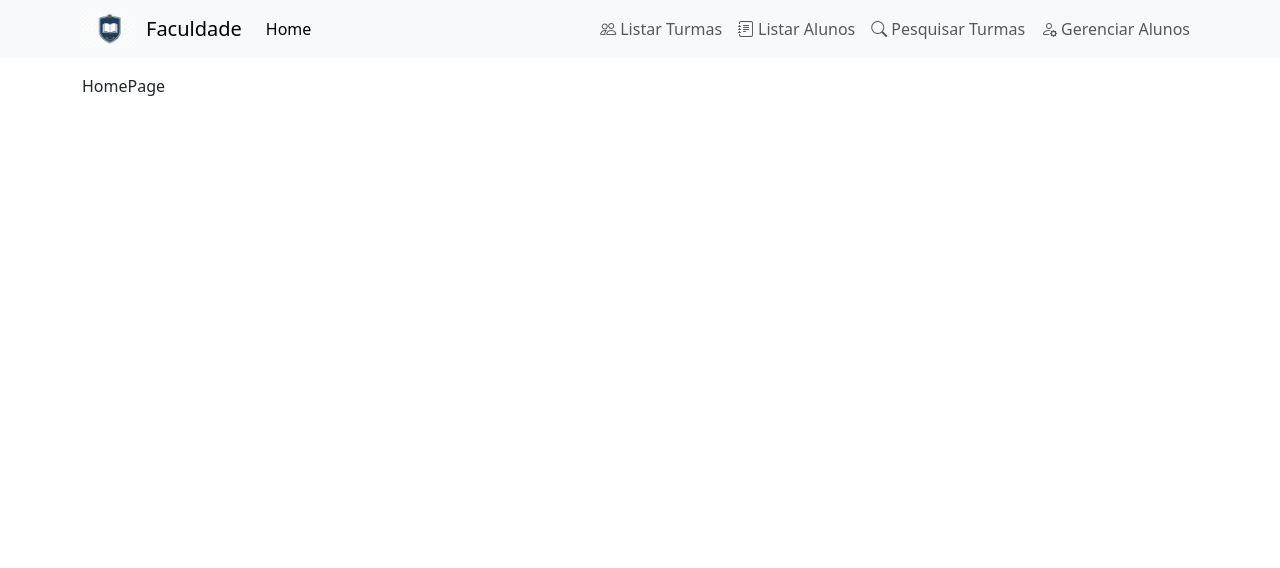
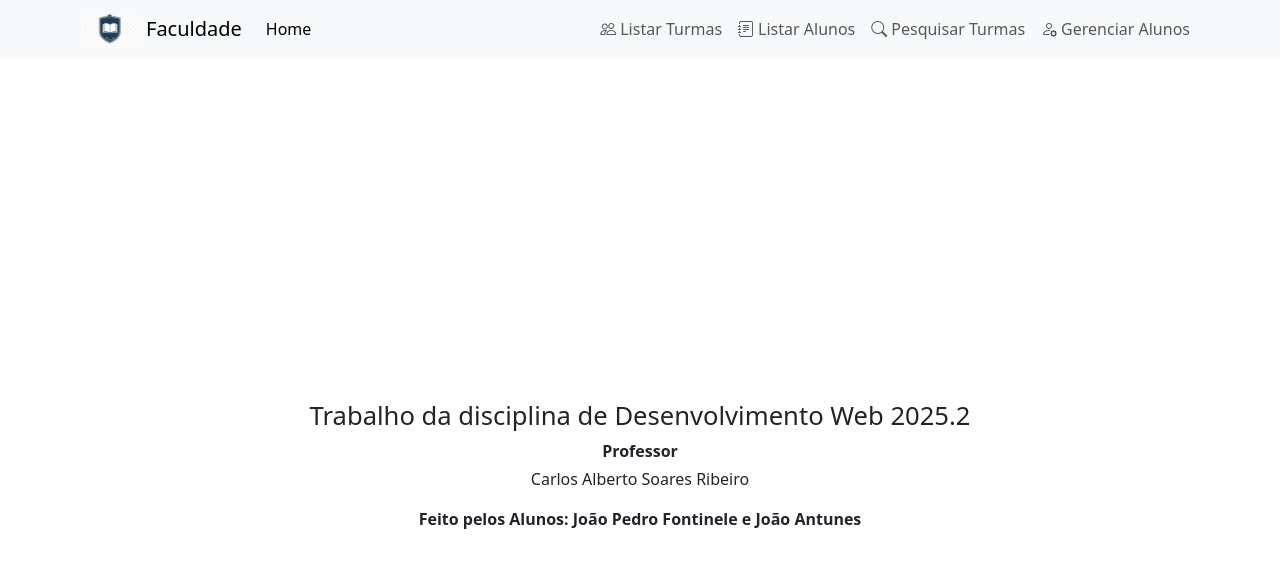
Before and after one commit to JpFontinele-UFF/dev-web-site, a React (Vite) app: page / in a window 1280 px wide. Shown: the top 568 px of the page. Built offline with nearby package versions, Linux system fonts and the light colour scheme.

Commit message:
feat: codigo na turma

```diff
--- a/src/pages/HomePage.tsx
+++ b/src/pages/HomePage.tsx
@@ -1,6 +1,18 @@
-const HomePage = () => {
+import React from 'react'
+
+const HomePage: React.FC = () => {
   return (
-    <div>HomePage</div>
+    <main style={{minHeight: '100vh', display: 'flex', alignItems: 'center', justifyContent: 'center', padding: '2rem'}}>
+      <div style={{maxWidth: 800, textAlign: 'center'}}>
+        <h1 style={{fontSize: '1.6rem', margin: '0 0 0.5rem'}}>Trabalho da disciplina de Desenvolvimento Web 2025.2</h1>
+
+        <p style={{margin: '0.25rem 0', fontWeight: 600}}>Professor</p>
+        <p style={{margin: '0.25rem 0'}}>Carlos Alberto Soares Ribeiro</p>
+
+        <p style={{marginTop: '1rem', fontWeight: 600}}>Feito pelos Alunos: João Pedro Fontinele e João Antunes</p>
+      </div>
+    </main>
   )
 }
+
 export default HomePage
--- a/src/pages/TurmaPage.tsx
+++ b/src/pages/TurmaPage.tsx
@@ -11,12 +11,13 @@ const TurmaPage = () => {
     if (!turma) return <div>Turma não encontrada</div>;
 
     const disciplinaNome = turma.disciplina?.nome ?? (turma as any).disciplinaNome ?? "";
+    const codigoTurma = turma.codigoTurma ?? (turma as any).codigo ?? "";
     const professorNome = turma.professor?.nome ?? (turma as any).professorNome ?? "";
     const professorEmail = turma.professor?.email ?? (turma as any).professorEmail ?? "";
 
     return (
         <div>
-            <h2>Turma: {disciplinaNome}</h2>
+            <h2>Turma: {codigoTurma ? `${codigoTurma} — ${disciplinaNome}` : disciplinaNome}</h2>
             <p>
                 <strong>Ano:</strong> {turma.ano} <br />
                 <strong>Período:</strong> {turma.periodo}
--- a/src/pages/TurmasPage.tsx
+++ b/src/pages/TurmasPage.tsx
@@ -17,10 +17,14 @@ const TurmasPage = () => {
     <div>
       <h2>Lista de Turmas</h2>
       <ul className="list-group">
-        {turmas?.map((t) => (
+        {turmas?.map((t) => {
+          const codigoTurma = (t as any).codigoTurma ?? (t as any).codigo ?? "";
+          const disciplinaNome = t.disciplina?.nome ?? (t as any).disciplinaNome ?? String((t as any).disciplina ?? t.id);
+          return (
             <li key={t.id} className="list-group-item d-flex justify-content-between align-items-center">
               <div>
-              <strong>{t.disciplina.nome}</strong> — {t.ano} / {t.periodo}
+                <strong>{codigoTurma ? `${codigoTurma} — ${disciplinaNome}` : disciplinaNome}</strong>
+                {` — ${t.ano} / ${t.periodo}`}
               </div>
               <div>
                 <Link className="btn btn-sm btn-primary" to={`/turmas/${t.id}`}>
@@ -28,7 +32,8 @@ const TurmasPage = () => {
                 </Link>
               </div>
             </li>
-        ))}
+          );
+        })}
       </ul>
     </div>
   );
--- a/src/pages/TurmasPesquisaPage.tsx
+++ b/src/pages/TurmasPesquisaPage.tsx
@@ -9,7 +9,7 @@ const TurmasPesquisaPage = () => {
   const [pesquisa, setPesquisa] = useState("");
   const [turmaSelecionada, setTurmaSelecionada] = useState<number | null>(null);
   const [pagina, setPagina] = useState(0);
-  const alunosPorPagina = 10;
+  const alunosPorPagina = 5;
 
   const { data: turmas, isLoading: turmasLoading, error: turmasError } = useRecuperarTurmas();
   const { data: turma, isLoading: turmaLoading, error: turmaError } = useRecuperarTurmaPorId(turmaSelecionada ?? 0);
@@ -72,7 +72,11 @@ const TurmasPesquisaPage = () => {
           ) : turma ? (
             <div>
               <h5>
-                Ano: {turma.ano} Período: {turma.periodo} Disc: {turma.disciplina?.nome} Prof: {turma.professor?.nome}
+                Ano: {turma.ano} Período: {turma.periodo} {' '}
+                {turma.codigoTurma ?? (turma as any).codigo ? (
+                  <span>Cod: {turma.codigoTurma ?? (turma as any).codigo} — </span>
+                ) : null}
+                Disc: {turma.disciplina?.nome} Prof: {turma.professor?.nome}
               </h5>
               <table className="table table-bordered">
                 <thead>
```
Lines whose indentation alone changed are shown as unchanged.
